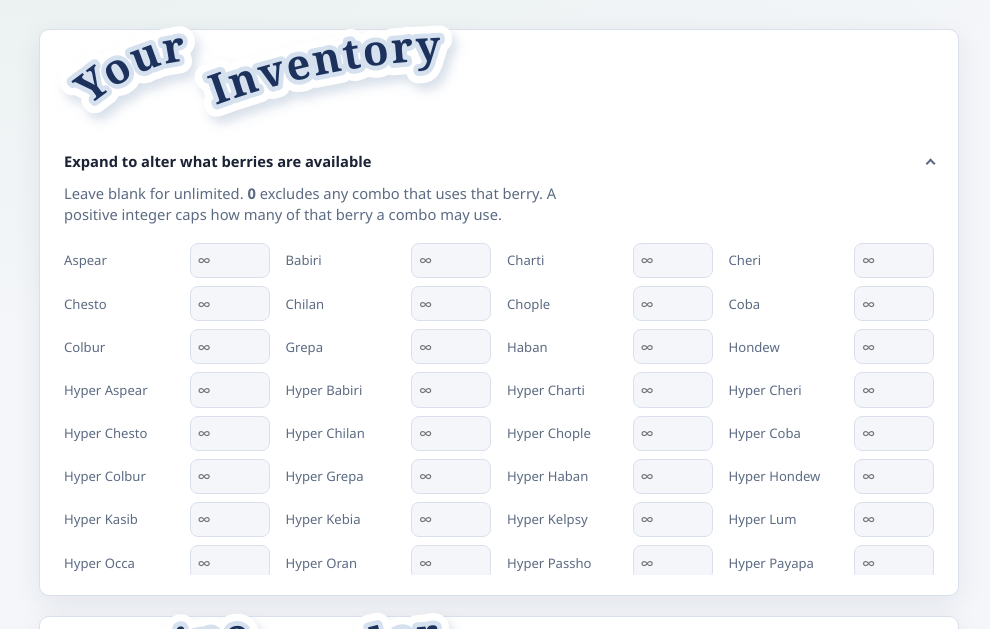
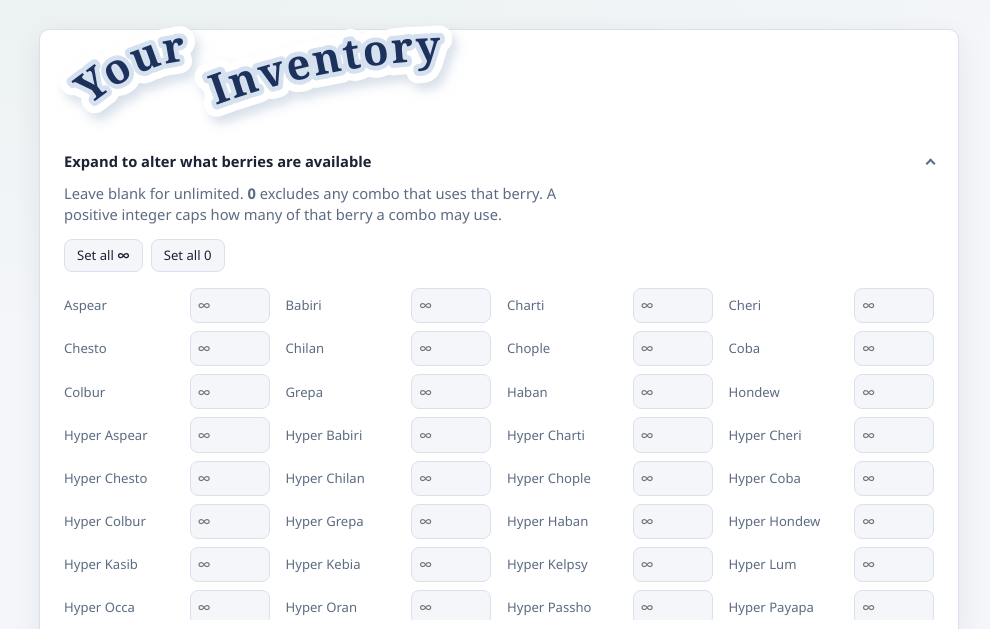
Before and after one commit to peisenmann/bin-packing-za, a website built with Vite: page index.html in a window 1280 px wide. Shown: the part 122-751 px from the top of the page, without its empty margins (141-1131 px from the left). Built offline with nearby package versions, Linux system fonts and the light colour scheme.

Commit message:
Cleanup, set all buttons

```diff
--- a/index.html
+++ b/index.html
@@ -34,6 +34,26 @@
             <strong>0</strong> excludes any combo that uses that berry. A
             positive integer caps how many of that berry a combo may use.
           </p>
+          <div
+            class="inventory-actions"
+            role="group"
+            aria-label="Inventory quick actions"
+          >
+            <button
+              type="button"
+              id="inventory-set-all-unlimited"
+              class="inventory-action-btn"
+            >
+              Set all ∞
+            </button>
+            <button
+              type="button"
+              id="inventory-set-all-zero"
+              class="inventory-action-btn"
+            >
+              Set all 0
+            </button>
+          </div>
           <div
             id="berry-inventory-grid"
             class="inventory-grid"
--- a/src/lib/donut.ts
+++ b/src/lib/donut.ts
@@ -84,7 +84,6 @@ function getFlavorSummary(recipe: Berry[]): FlavorSummary {
     }),
   );
   flavors.sort((a, b) => b.score - a.score);
-  console.log("flavors", flavors);
   if (
     // If there's only one flavor, it's the dominant flavor.
     (flavors[0]?.score &&
--- a/src/main.ts
+++ b/src/main.ts
@@ -73,7 +73,7 @@ const resultsTargetsEl =
   document.querySelector<HTMLDivElement>("#results-targets")!;
 
 const RESULTS_IDLE_BODY =
-  'Press "Find combinations" to see valid matching combinations.';
+  'Press "Find recipes" to see valid matching combinations.';
 
 const RESULTS_NONE_BODY =
   "No valid matching combinations for these flavor targets. Try relaxing the targets.";
@@ -302,6 +302,28 @@ function rerenderInventoryFilterOnly(onDone?: () => void): void {
     totalBeforeInventory: lastFullCombos.length,
   });
 }
+
+function setAllInventoryCaps(value: string): void {
+  for (const input of inventoryGrid.querySelectorAll<HTMLInputElement>(
+    "input[data-berry-name]",
+  )) {
+    input.value = value;
+  }
+  persistInventory(inventoryGrid);
+  rerenderInventoryFilterOnly();
+}
+
+document
+  .getElementById("inventory-set-all-unlimited")
+  ?.addEventListener("click", () => {
+    setAllInventoryCaps("");
+  });
+
+document
+  .getElementById("inventory-set-all-zero")
+  ?.addEventListener("click", () => {
+    setAllInventoryCaps("0");
+  });
 
 inventoryGrid.addEventListener("input", () => {
   persistInventory(inventoryGrid);
--- a/src/styles.css
+++ b/src/styles.css
@@ -342,6 +342,38 @@ body {
   max-width: 65ch;
   font-size: 0.88rem;
   line-height: 1.45;
+}
+
+.inventory-actions {
+  display: flex;
+  flex-wrap: wrap;
+  gap: 0.5rem;
+  margin: 0 0 0.75rem;
+}
+
+.inventory-action-btn {
+  padding: 0.35rem 0.75rem;
+  border: 1px solid var(--border);
+  border-radius: 8px;
+  background: var(--bg);
+  color: var(--text);
+  font: inherit;
+  font-size: 0.82rem;
+  font-weight: 500;
+  cursor: pointer;
+  transition:
+    border-color 0.15s ease,
+    background 0.15s ease;
+}
+
+.inventory-action-btn:hover {
+  border-color: var(--accent);
+  background: color-mix(in srgb, var(--accent) 12%, var(--bg));
+}
+
+.inventory-action-btn:focus-visible {
+  outline: 2px solid var(--accent);
+  outline-offset: 2px;
 }
 
 .inventory-grid {
```
